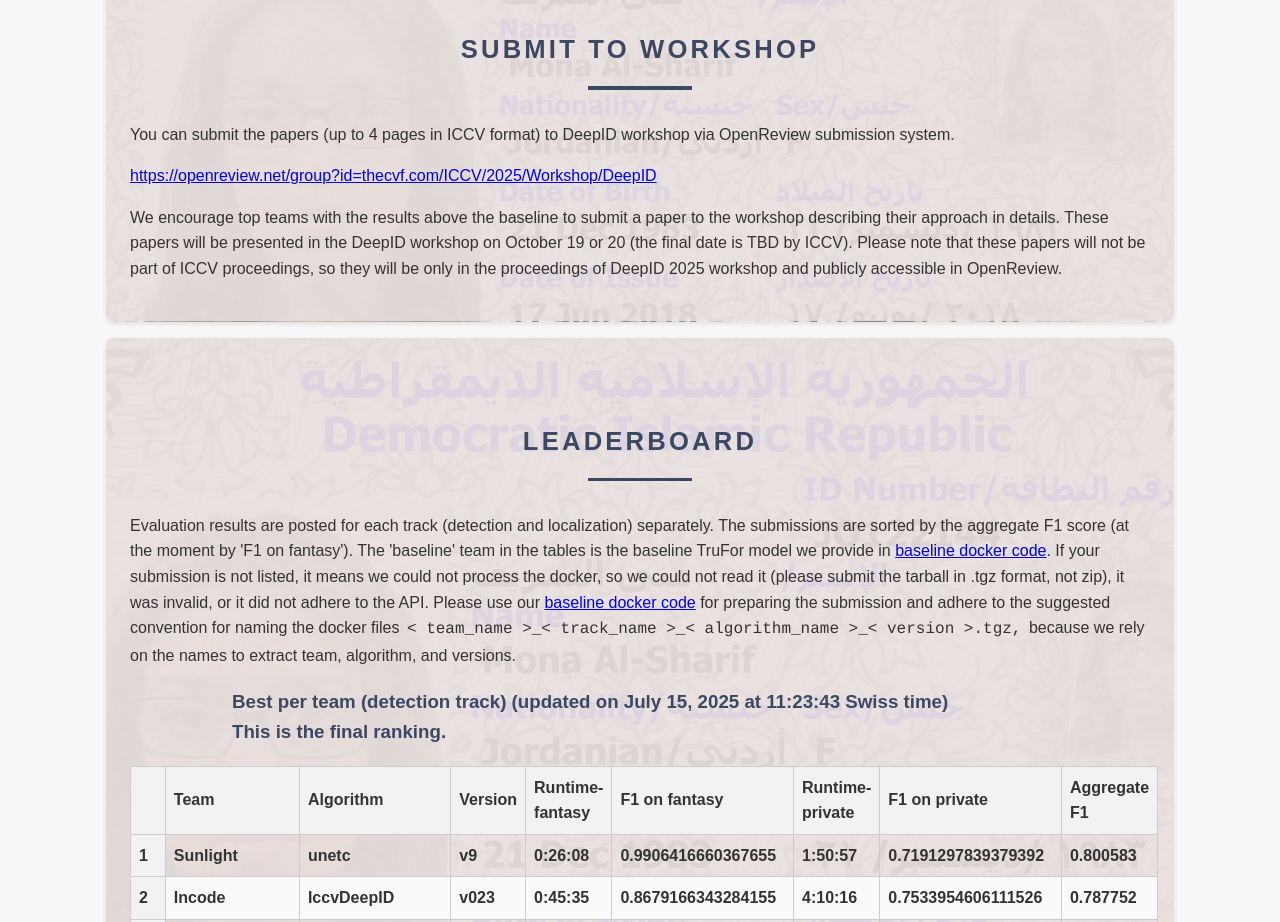
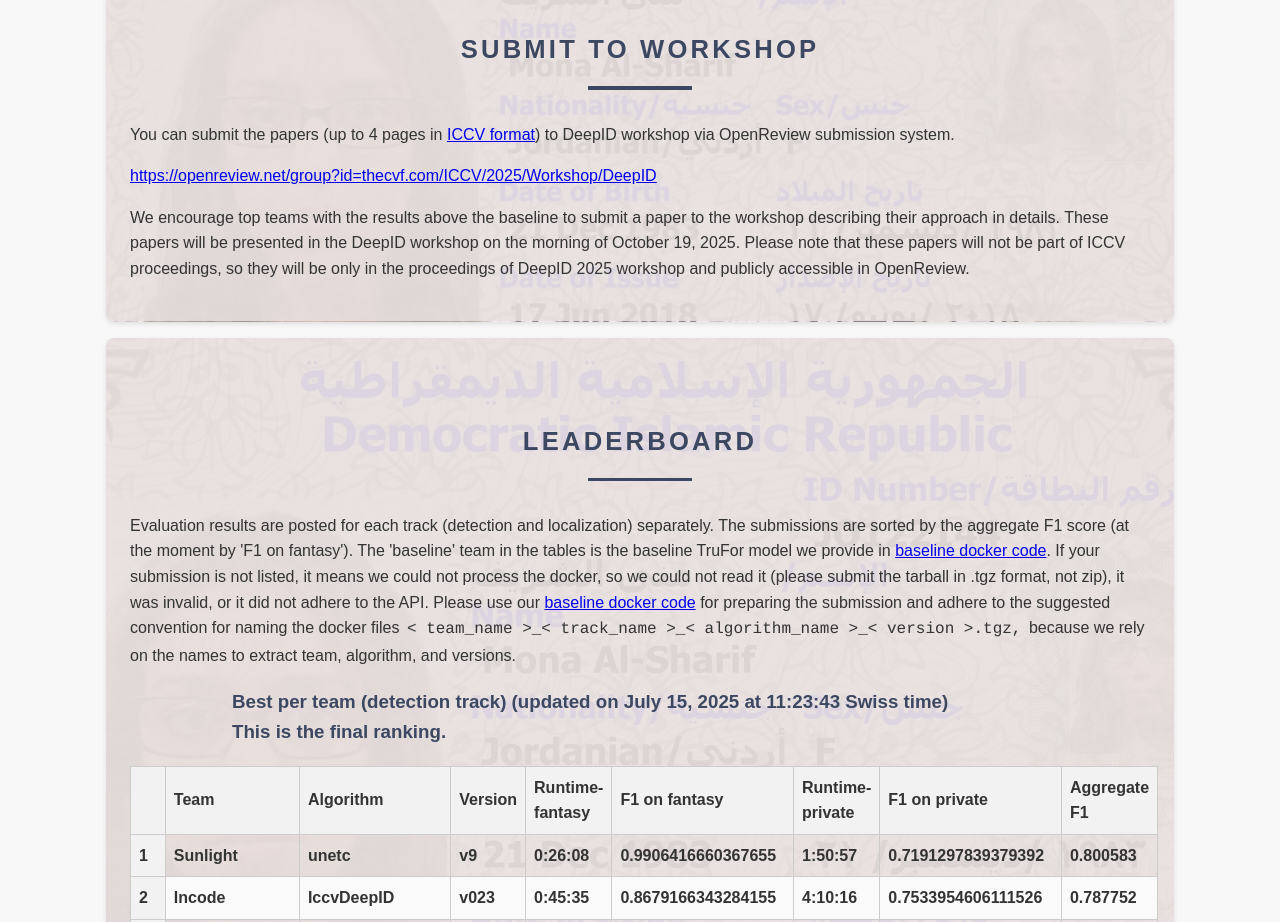
Before and after one commit to deepid-iccv/deepid-iccv.github.io, a plain HTML site: page index.html in a window 1280 px wide. Shown: the part 4540-5462 px from the top of the page. Drawn offline with nearby package versions, Linux system fonts and the light colour scheme.

Commit message:
clarified paper submission details

```diff
--- a/index.html
+++ b/index.html
@@ -49,7 +49,7 @@
                     <!-- <li><a href="https://docs.google.com/forms/d/e/1FAIpQLSfacx6fJs9pAz0Ro_nQTNRmApUx9Mr_P1-3-9mljdJ0QrGUZA/viewform?usp=header" target="_blank">Register</a></li> -->
                     <li><a href="#leaderboard">Leaderboard</a></li>
                     <li><a href="#workshop">Workshop</a></li>
-                    <li><a href="https://openreview.net/group?id=thecvf.com/ICCV/2025/Workshop/DeepID" target="_blank">Submit paper</a></li>
+                    <li><a href="#registration">Submit paper</a></li>
                     <li><a href="#organizers">Organizers</a></li>
                 </ul>
             </div>
@@ -281,14 +281,14 @@
         <div class="row">
             <h2>Submit to Workshop</h2>
             <!-- <p class="little-description">To participate in the competition, please fill out the registration form</p> -->
-            <p class="little-description">You can submit the papers (up to 4 pages in ICCV format) to DeepID workshop via OpenReview submission system.</p>
+            <p class="little-description">You can submit the papers (up to 4 pages in <a href="https://media.eventhosts.cc/Conferences/ICCV2025/ICCV2025-Author-Kit-Feb.zip" target="_blank">ICCV format</a>) to DeepID workshop via OpenReview submission system.</p>
             <p class="little-description">
               <a href="https://openreview.net/group?id=thecvf.com/ICCV/2025/Workshop/DeepID" target="_blank">https://openreview.net/group?id=thecvf.com/ICCV/2025/Workshop/DeepID</a>
                 <!-- <a href="https://docs.google.com/forms/d/e/1FAIpQLSfacx6fJs9pAz0Ro_nQTNRmApUx9Mr_P1-3-9mljdJ0QrGUZA/viewform?usp=header" target="_blank" class="cta-button">Register</a> -->
               </p>
             <p class="little-description">
               We encourage top teams with the results above the baseline to submit a paper to the workshop describing their approach in details.
-              These papers will be presented in the DeepID workshop on October 19 or 20 (the final date is TBD by ICCV).
+              These papers will be presented in the DeepID workshop on the morning of October 19, 2025.
               Please note that these papers will not be part of ICCV proceedings,
               so they will be only in the proceedings of DeepID 2025 workshop and publicly accessible in OpenReview.
               </p>
```
